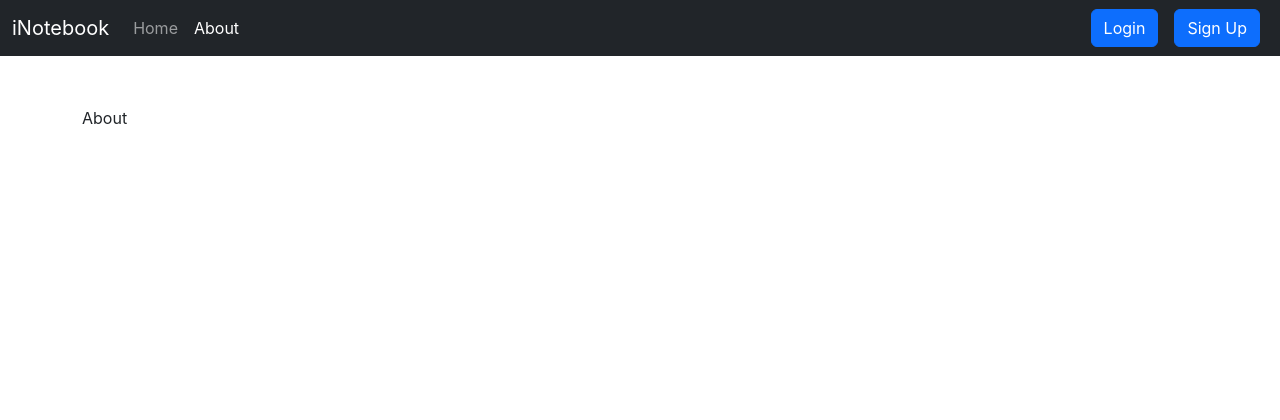
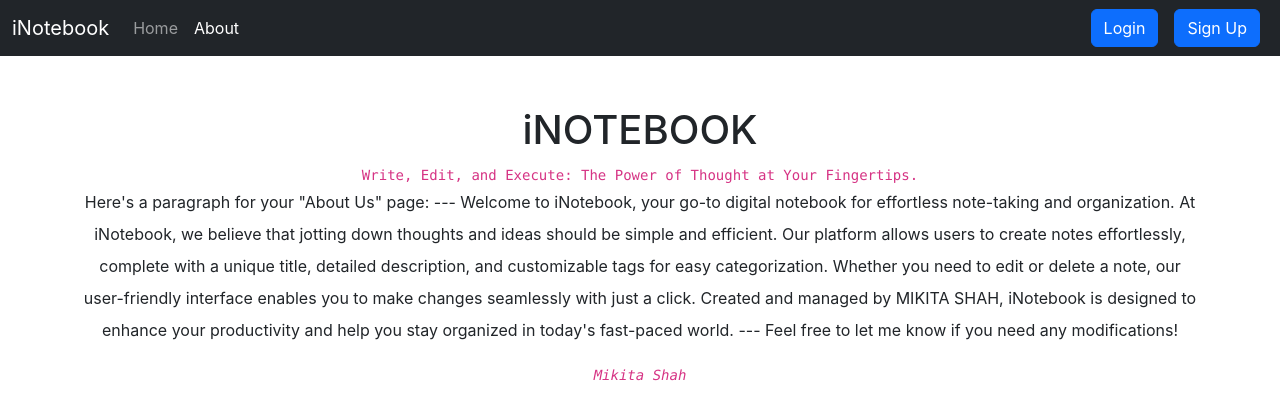
Before and after one commit to Mikita1012/INotebook-MERN, a React (Create React App) app: page /about in a window 1280 px wide. Shown: the top 420 px of the page. Built offline with nearby package versions, Linux system fonts and the light colour scheme.

Commit message:
Added a about us page

```diff
--- a/src/components/About.js
+++ b/src/components/About.js
@@ -1,12 +1,31 @@
 // import React, { useContext, useEffect } from 'react'
-import React from 'react'
-
+import React from "react";
 
 function About() {
-
   return (
-    <div>About </div>
-  )
+    <>
+      <div className="text-center">
+        <h1>iNOTEBOOK</h1>
+        <code>
+          Write, Edit, and Execute: The Power of Thought at Your Fingertips.
+        </code>
+        <p className="lh-lg">
+          Here's a paragraph for your "About Us" page: --- Welcome to iNotebook,
+          your go-to digital notebook for effortless note-taking and
+          organization. At iNotebook, we believe that jotting down thoughts and
+          ideas should be simple and efficient. Our platform allows users to
+          create notes effortlessly, complete with a unique title, detailed
+          description, and customizable tags for easy categorization. Whether
+          you need to edit or delete a note, our user-friendly interface enables
+          you to make changes seamlessly with just a click. Created and managed
+          by MIKITA SHAH, iNotebook is designed to enhance your productivity and
+          help you stay organized in today's fast-paced world. --- Feel free to
+          let me know if you need any modifications!
+        </p>
+        <code className="fst-italic">Mikita Shah</code>
+      </div>
+    </>
+  );
 }
 
-export default About
+export default About;
```
